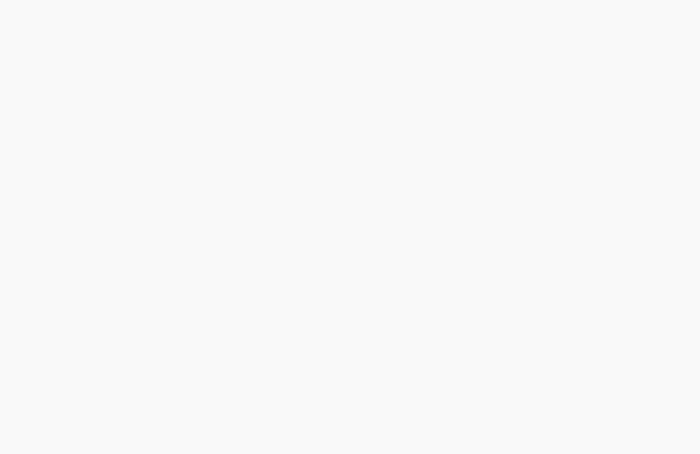
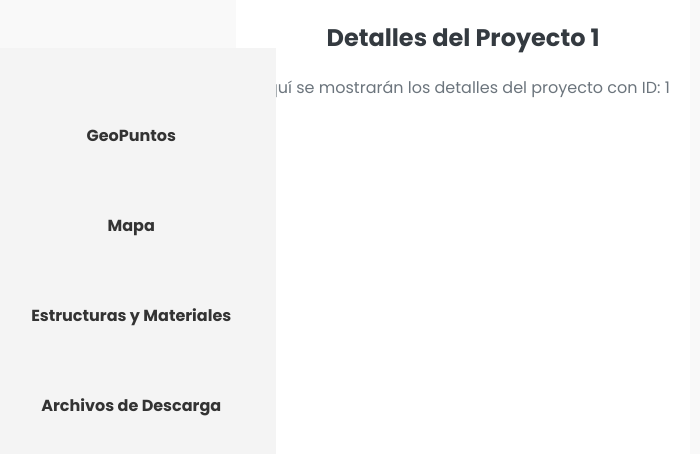
Before and after one commit to EdwarHercules/Energy_project, a React (Create React App) app in the folder frontend_energy/: page /proyecto/1 in a window 1280 px wide. Before the commit this address led to /login. Shown: the top 454 px of the page, without its empty margins (302-1002 px from the left). Built offline with nearby package versions, Linux system fonts and the light colour scheme.

Commit message:
ADDED LOGIC FOR VER PROYECTO AND GEOPUNTO
Added new files for geopuntos and view of ver proyectos with style.

```diff
--- a/frontend_energy/src/App.js
+++ b/frontend_energy/src/App.js
@@ -6,7 +6,7 @@ import Register from './Components/auth/Register'; // Importa el componente de r
 import NotFound from './Pages/NotFound';
 import Sidebar from './Components/sidebar'; // Ajusta la ruta según tu estructura
 import Proyectos from './Components/project/projectUser'
-
+import ViewProject from './Components/Views/viewOneProject';
 import './App.css';
 
 const App = () => {
@@ -19,6 +19,7 @@ const App = () => {
             <Route path="/" element={<Login />} />
             <Route path="/register" element={<Register />} />
             <Route path='/proyectos' element={<PrivateRoute><Proyectos/></PrivateRoute>} />
+            <Route path="/proyecto/:id" element={<ViewProject />} /> {/* Nueva ruta para ver el proyecto */}
             {/* Añade más rutas aquí según sea necesario */}
             <Route path="*" element={<Navigate to="/login" />} />
           </Routes>
--- /dev/null
+++ b/frontend_energy/src/Components/Views/SidebarProject.js
@@ -0,0 +1,59 @@
+import React, { useState, useEffect} from "react";
+import { Link } from 'react-router-dom';
+import { HomeIcon } from '@heroicons/react/24/solid';
+import "../../Styles/SidebarProject.css"
+
+
+const SidebarProject = () => {
+    const [isOpen, setIsOpen] = useState(false);
+
+    const toggleSidebar = () => {
+        setIsOpen(!isOpen);
+    };
+
+    const closeSidebar = () => {
+        setIsOpen(false);
+    };
+
+    useEffect(() => {
+        const handleTouchOutside = (event) => {
+            if (isOpen && !event.target.closest('.sidebarProject')) {
+                closeSidebar();
+            }
+        };
+
+        document.addEventListener('touchstart', handleTouchOutside);
+
+        return () => {
+            document.removeEventListener('touchstart', handleTouchOutside);
+        };
+    }, [isOpen]);
+
+    return (
+        <div>
+            <nav className={`sidebarProject ${isOpen ? 'show' : ''}`}>
+                <div className="sidebar-nav-project">
+                    <ul>
+                        <li>
+                            <Link to="/geoPuntos" onClick={closeSidebar}><i className="ion-ios-home-outline"></i> GeoPuntos</Link>
+                        </li>
+                        <li>
+                            <Link to="/mapa" onClick={closeSidebar}><i className="ion-ios-person-outline"></i> Mapa</Link>
+                        </li>
+                        <li>
+                            <Link to="/estMat" onClick={closeSidebar}><i className="ion-ios-person-outline"></i> Estructuras y Materiales</Link>
+                        </li>
+                        <li>
+                            <Link to="/files" onClick={closeSidebar}><i className="ion-ios-card-outline"></i> Archivos de Descarga</Link>
+                        </li>
+                    </ul>
+                </div>
+            </nav>
+            <button className="sidebar-button" onClick={toggleSidebar}>
+                <HomeIcon className="heroicon" />
+            </button>
+        </div>
+    );
+}
+
+export default SidebarProject;
--- /dev/null
+++ b/frontend_energy/src/Components/Views/viewOneProject.js
@@ -0,0 +1,21 @@
+import React from "react";
+import { useParams } from "react-router-dom"; // Para obtener el ID del proyecto
+import SidebarProject from "./SidebarProject"; // Importa el sidebar
+import "../../Styles/viewProject.css"; // Añade los estilos correspondientes
+
+const ViewProject = () => {
+    const { id } = useParams(); // Obtiene el ID de la URL
+
+    return (
+        <div className="view-project-container">
+            <SidebarProject /> {/* Sidebar a la izquierda */}
+            <div className="project-details">
+                <h2>Detalles del Proyecto {id}</h2>
+                {/* Aquí puedes agregar más detalles del proyecto */}
+                <p>Aquí se mostrarán los detalles del proyecto con ID: {id}</p>
+            </div>
+        </div>
+    );
+};
+
+export default ViewProject;
--- a/frontend_energy/src/Components/project/projectUser.js
+++ b/frontend_energy/src/Components/project/projectUser.js
@@ -1,5 +1,6 @@
 import React, { useState, useEffect } from "react";
 import { useAuth } from "../auth/AuthContext";
+import { useNavigate } from "react-router-dom"; // Importa useNavigate
 import { obtenerProyectosPorUsuario, eliminarProyecto } from "./projectService";
 import CreateProjectModal from "./projectNew";
 import EditProjectModal from "./projectEdit";
@@ -12,6 +13,7 @@ const ProjectUser = () => {
     const [editingProyecto, setEditingProyecto] = useState(null);
     const [showCreateModal, setShowCreateModal] = useState(false);
     const [showEditModal, setShowEditModal] = useState(false); // Para el modal de edición
+    const navigate = useNavigate(); // Crea el hook de navegación
 
     const [currentPage, setCurrentPage] = useState(1); // Página actual
     const [projectsPerPage] = useState(10); // Proyectos por página (10)
@@ -58,6 +60,9 @@ const ProjectUser = () => {
         setShowEditModal(true);
     };
 
+    const handleVerProyecto = (id) => {
+        navigate(`/proyecto/${id}`); // Navega a la vista del proyecto con el ID
+    };
     // Paginación: Calcular índices de proyectos por página
     const indexOfLastProject = currentPage * projectsPerPage;
     const indexOfFirstProject = indexOfLastProject - projectsPerPage;
@@ -100,8 +105,9 @@ const ProjectUser = () => {
                                                 <td>{proyecto.fecha_fin}</td>
                                                 <td>{proyecto.estado}</td>
                                                 <td>
-                                                    <button className="view">Ver Proyecto</button>
-                                                    <button onClick={() => handleEditClick(proyecto)}>Actualizar</button>
+                                                <button className="view" onClick={() => handleVerProyecto(proyecto.id)}>
+                                                    Ver Proyecto
+                                                </button>                                                    <button onClick={() => handleEditClick(proyecto)}>Actualizar</button>
                                                     <button className="alert" onClick={() => handleEliminar(proyecto.id)}>Eliminar</button>
                                                 </td>
                                             </tr>
--- /dev/null
+++ b/frontend_energy/src/Styles/SidebarProject.css
@@ -0,0 +1,60 @@
+.sidebarProject {
+    width: 250px;
+    background-color: #f4f4f4;
+    height: 100%;
+    position: fixed;
+    transition: width 0.3s;
+    top: 6%;
+    padding: 20px; /* Espacio alrededor del contenido del sidebar */
+}
+
+.sidebar-nav-project {
+    height: 90%;
+    display: flex;
+    flex-direction: column;
+    align-items: center; /* Centrar los elementos horizontalmente */
+}
+
+.sidebar-nav-project ul {
+    list-style-type: none;
+    padding: 0;
+    margin: 0;
+    width: 100%; /* Asegura que los elementos ocupen el ancho completo */
+}
+
+.sidebar-nav-project ul li {
+    margin: 45px 0; /* Separación entre cada elemento */
+    width: 100%;
+}
+
+.sidebar-nav-project ul li a {
+    display: block;
+    text-decoration: none;
+    color: #333;
+    font-weight: bold;
+    padding: 10px 15px; /* Espacio interno de los enlaces */
+    text-align: center; /* Centrar el texto dentro del enlace */
+    transition: background-color 0.3s, color 0.3s;
+    border-radius: 5px; /* Bordes redondeados */
+}
+
+/* Efecto al pasar el mouse por encima */
+.sidebar-nav-project ul li a:hover {
+    background-color: #ccc;
+    color: #000;
+}
+
+/* Efecto al hacer clic (activo) */
+.sidebar-nav-project ul li a:active {
+    background-color: #aaa;
+    color: #fff;
+}
+
+/* Botón del sidebar */
+.sidebar-button {
+    position: fixed;
+    top: 20px;
+    left: 20px;
+    z-index: 999; /* Asegura que el botón siempre esté encima del contenido */
+    cursor: pointer;
+}
--- /dev/null
+++ b/frontend_energy/src/Styles/viewProject.css
@@ -0,0 +1,18 @@
+/* viewProject.css */
+.view-project-container {
+    display: flex;
+    height: 100vh;
+}
+
+.project-details {
+    margin-left: 250px; /* Deja espacio para el sidebar */
+    padding: 20px;
+    flex: 1;
+    background-color: #fff;
+    height: 100%;
+    overflow-y: auto;
+}
+
+h2 {
+    margin-top: 0;
+}
```
Also changed, not shown: frontend_energy/src/Components/geopuntos/geoPuntoList.js (added), frontend_energy/src/Components/geopuntos/geoPuntoService.js (added).
